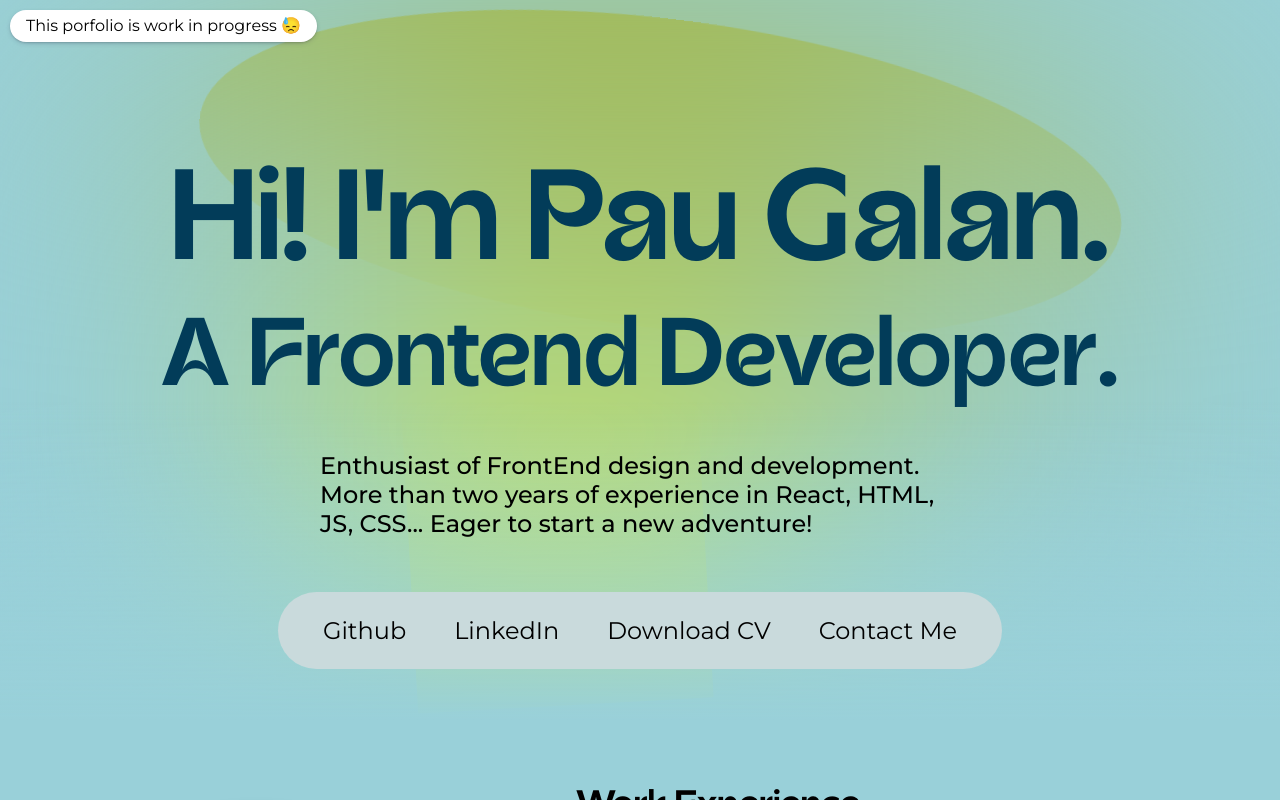
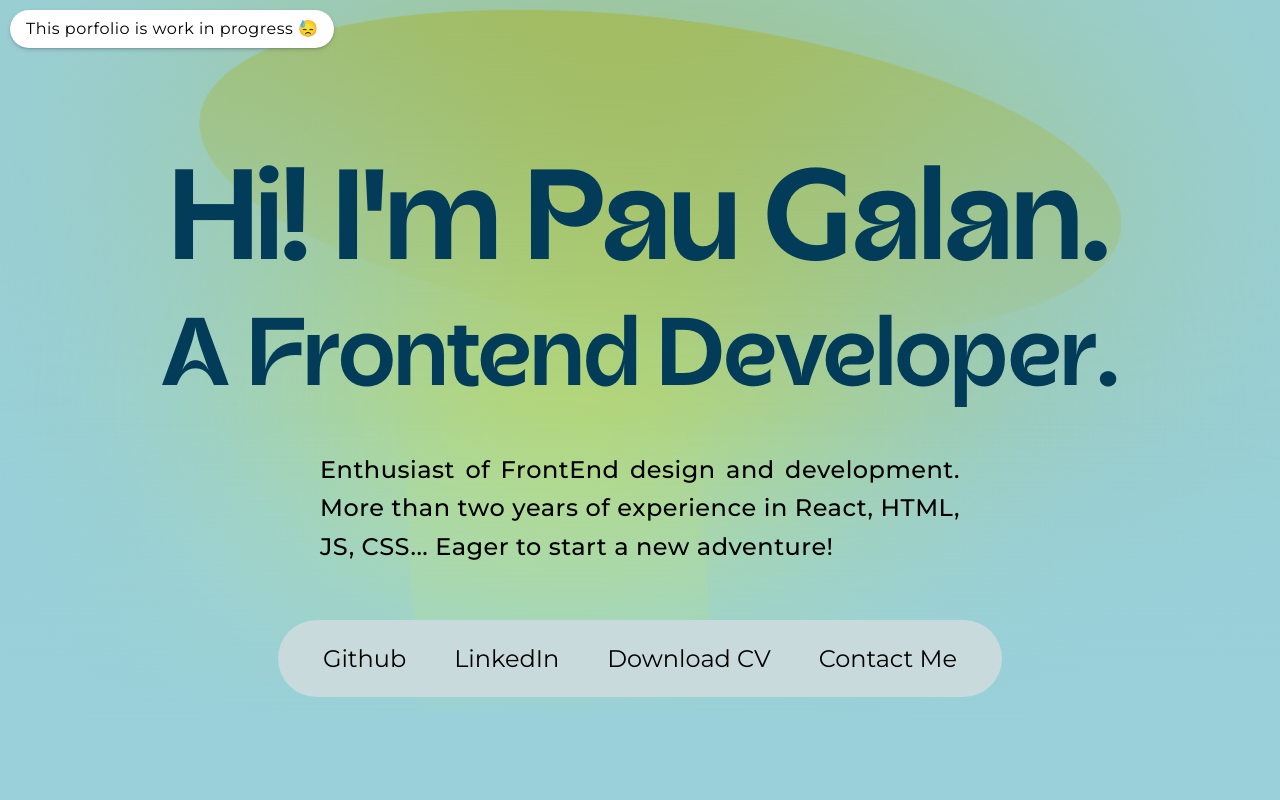
Before and after one commit to paugal/front-end-practice, a React (Create React App) app: page / in a window 1280 px wide. Built offline with nearby package versions, Linux system fonts and the light colour scheme.

Commit message:
fixes text image

```diff
--- a/src/App.css
+++ b/src/App.css
@@ -7,6 +7,13 @@
   position: relative;
   overflow-x: hidden;
   background-color: #99d0d9;
+}
+
+span,
+li {
+  line-height: 1.6;
+  letter-spacing: 0.5px;
+  text-align: justify;
 }
 
 #root {
--- a/src/components/GameCollection/GameCollection.css
+++ b/src/components/GameCollection/GameCollection.css
@@ -24,6 +24,9 @@
 .game-collection-text span {
     color: black;
     width: 90%;
+    line-height: 1.6;
+    letter-spacing: 0.5px;
+    font-size: 1.1rem;
 
 }
 
--- a/src/components/MyDetails/MyDetails.css
+++ b/src/components/MyDetails/MyDetails.css
@@ -117,7 +117,11 @@
 }
 
 .education {
-    margin-left: 2rem;
+    margin-left: 3rem;
+}
+
+.experience-text {
+    margin-left: 1.5rem;
 }
 
 .certifications ul {
@@ -130,6 +134,7 @@
 }
 
 .experience h3 {
+
     transition: all 300ms ease-in-out;
 }
 
@@ -138,6 +143,7 @@
 }
 
 .certifications h3 {
+    margin-left: 1.5rem;
     transition: all 300ms ease-in-out;
 }
 
--- a/src/components/MyDetails/MyDetails.jsx
+++ b/src/components/MyDetails/MyDetails.jsx
@@ -71,9 +71,11 @@
           <div className="my-info">
             <div className="experience">
               <h3>Work Experience</h3>
-              <span>
-                More than 2 year in Capgemini, developing webs with React.
-              </span>
+              <div className="experience-text">
+                <span>
+                  More than 2 year in Capgemini, developing webs with React.
+                </span>
+              </div>
             </div>
             <div className="education">
               <h3> Education</h3>
```
